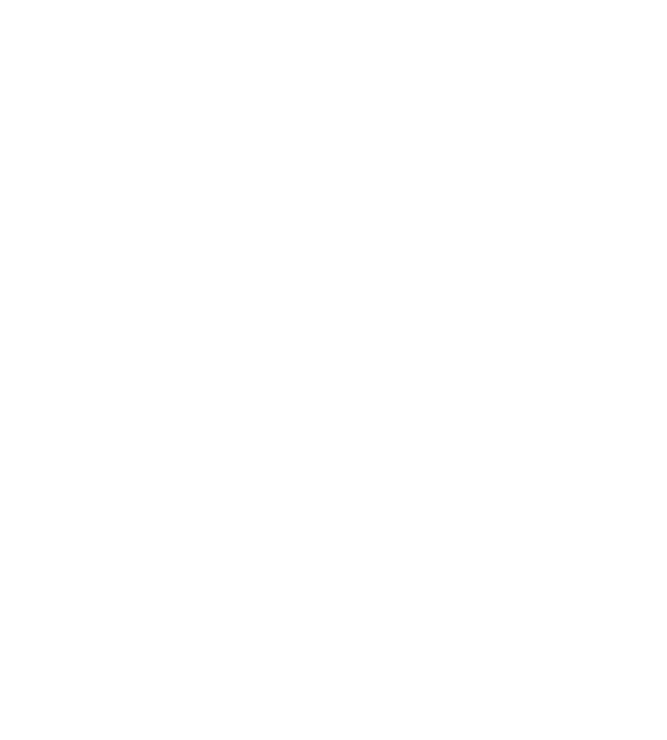
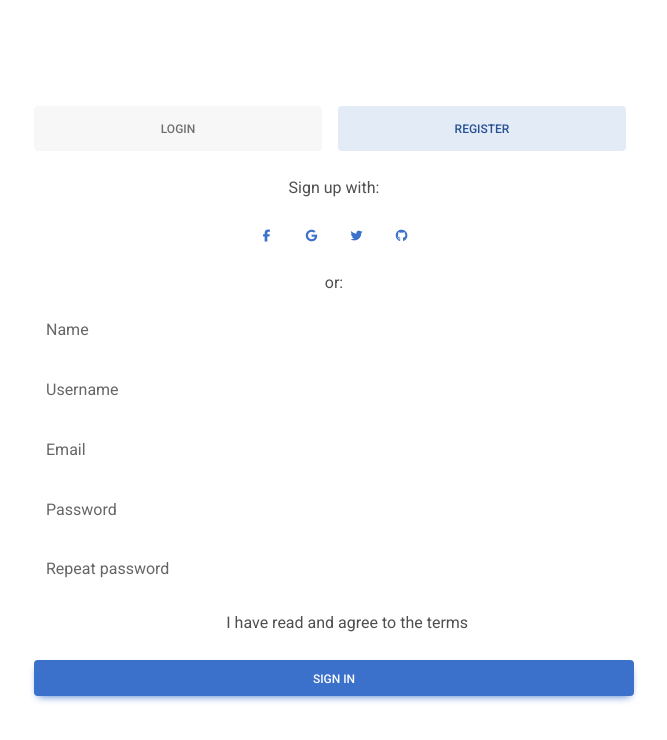
Before and after one commit to Huzaifa-Khan-Official/dentist-website-try, a React (Create React App) app: page /signup in a window 1280 px wide. Before the commit this address had no page. Shown: the top 740 px of the page, without its empty margins (306-973 px from the left). Built offline with nearby package versions, Linux system fonts and the light colour scheme.

Commit message:
Signup component done

```diff
--- a/src/Configuration/Router.jsx
+++ b/src/Configuration/Router.jsx
@@ -3,6 +3,7 @@
 import Home from '../Pages/Home'
 import Navbar from '../Components/Navbar'
 import Login from '../Pages/Login/Login'
+import Signup from '../Pages/Signup/Signup'
 
 export default function Router() {
     const [isUser, setIsUser] = useState(false);
@@ -19,6 +20,7 @@
                         isUser ? <Navigate to={"/"} /> :
                             <Login />
                     } />
+                    <Route path='/signup' element={<Signup />} />
                 </Routes>
             </BrowserRouter>
         </div>
--- a/src/Pages/Login/Login.jsx
+++ b/src/Pages/Login/Login.jsx
@@ -1,5 +1,6 @@
 import React from "react";
 import "./Login.css";
+import { Link } from "react-router-dom";
 
 const Login = () => {
     return (
@@ -11,8 +12,10 @@
                             aria-controls="pills-login" aria-selected="true">Login</a>
                     </li>
                     <li className="nav-item" role="presentation">
-                        <a className="nav-link" id="tab-register" data-mdb-toggle="pill" href="#pills-register" role="tab"
-                            aria-controls="pills-register" aria-selected="false">Register</a>
+                        <Link className="nav-link" id="tab-register" data-mdb-toggle="pill" role="tab"
+                            aria-controls="pills-register" aria-selected="false" to={"/signup"}>
+                            Register
+                        </Link>
                     </li>
                 </ul>
 
@@ -70,64 +73,6 @@
                             </div>
                         </form>
                     </div>
-                    <div className="tab-pane fade" id="pills-register" role="tabpanel" aria-labelledby="tab-register">
-                        <form>
-                            <div className="text-center mb-3">
-                                <p>Sign up with:</p>
-                                <button type="button" className="btn btn-link btn-floating mx-1">
-                                    <i className="fab fa-facebook-f"></i>
-                                </button>
-
-                                <button type="button" className="btn btn-link btn-floating mx-1">
-                                    <i className="fab fa-google"></i>
-                                </button>
-
-                                <button type="button" className="btn btn-link btn-floating mx-1">
-                                    <i className="fab fa-twitter"></i>
-                                </button>
-
-                                <button type="button" className="btn btn-link btn-floating mx-1">
-                                    <i className="fab fa-github"></i>
-                                </button>
-                            </div>
-
-                            <p className="text-center">or:</p>
-
-                            <div className="form-outline mb-4">
-                                <input type="text" id="registerName" className="form-control" />
-                                <label className="form-label">Name</label>
-                            </div>
-
-                            <div className="form-outline mb-4">
-                                <input type="text" id="registerUsername" className="form-control" />
-                                <label className="form-label" >Username</label>
-                            </div>
-
-                            <div className="form-outline mb-4">
-                                <input type="email" id="registerEmail" className="form-control" />
-                                <label className="form-label" >Email</label>
-                            </div>
-
-                            <div className="form-outline mb-4">
-                                <input type="password" id="registerPassword" className="form-control" />
-                                <label className="form-label" >Password</label>
-                            </div>
-
-                            <div className="form-outline mb-4">
-                                <input type="password" id="registerRepeatPassword" className="form-control" />
-                                <label className="form-label" >Repeat password</label>
-                            </div>
-
-                            <div className="form-check d-flex justify-content-center mb-4">
-                                {/* <input className="form-check-input me-2" type="checkbox" value="" id="registerCheck" checked aria-describedby="registerCheckHelpText" /> */}
-                                <label className="form-check-label">
-                                    I have read and agree to the terms
-                                </label>
-                            </div>
-
-                            <button type="submit" className="btn btn-primary btn-block mb-3">Sign in</button>
-                        </form>
-                    </div>
                 </div>
             </div>
         </div>
--- /dev/null
+++ b/src/Pages/Signup/Signup.css
@@ -0,0 +1,17 @@
+.SignUpComponentDiv {
+    width: 50%;
+    padding: 50px 20px;
+}
+
+@media (max-width: 576px) {
+    .SignUpComponentDiv {
+        width: 100%;
+    }
+
+    .SignUpComponentDiv .nav {
+        flex-direction: column;
+    }
+    .formCheckDiv {
+        padding-left: 0 !important;
+    }
+}
--- /dev/null
+++ b/src/Pages/Signup/Signup.jsx
@@ -0,0 +1,86 @@
+import React from 'react'
+import "./Signup.css"
+import { Link } from 'react-router-dom';
+
+function Signup() {
+    return (
+        <div className="d-flex justify-content-center pt-5 pb-5">
+            <div className="SignUpComponentDiv">
+                <ul className="nav nav-pills nav-justified mb-3 " id="ex1" role="tablist">
+                    <li className="nav-item" role="presentation">
+                        <Link className="nav-link" id="tab-register" data-mdb-toggle="pill" role="tab"
+                            aria-controls="pills-register" aria-selected="false" to={"/login"}>
+                            Login
+                        </Link>
+                    </li>
+                    <li className="nav-item" role="presentation">
+                        <a className="nav-link active" id="tab-register" data-mdb-toggle="pill" href="#pills-register" role="tab"
+                            aria-controls="pills-register" aria-selected="true">Register</a>
+                    </li>
+                </ul>
+
+
+                <div className="tab-pane fade show active" id="pills-register" role="tabpanel" aria-labelledby="tab-register">
+                    <form>
+                        <div className="text-center mb-3">
+                            <p>Sign up with:</p>
+                            <button type="button" className="btn btn-link btn-floating mx-1">
+                                <i className="fab fa-facebook-f"></i>
+                            </button>
+
+                            <button type="button" className="btn btn-link btn-floating mx-1">
+                                <i className="fab fa-google"></i>
+                            </button>
+
+                            <button type="button" className="btn btn-link btn-floating mx-1">
+                                <i className="fab fa-twitter"></i>
+                            </button>
+
+                            <button type="button" className="btn btn-link btn-floating mx-1">
+                                <i className="fab fa-github"></i>
+                            </button>
+                        </div>
+
+                        <p className="text-center">or:</p>
+
+                        <div className="form-outline mb-4">
+                            <input type="text" id="registerName" className="form-control" />
+                            <label className="form-label">Name</label>
+                        </div>
+
+                        <div className="form-outline mb-4">
+                            <input type="text" id="registerUsername" className="form-control" />
+                            <label className="form-label" >Username</label>
+                        </div>
+
+                        <div className="form-outline mb-4">
+                            <input type="email" id="registerEmail" className="form-control" />
+                            <label className="form-label" >Email</label>
+                        </div>
+
+                        <div className="form-outline mb-4">
+                            <input type="password" id="registerPassword" className="form-control" />
+                            <label className="form-label" >Password</label>
+                        </div>
+
+                        <div className="form-outline mb-4">
+                            <input type="password" id="registerRepeatPassword" className="form-control" />
+                            <label className="form-label" >Repeat password</label>
+                        </div>
+
+                        <div className="form-check d-flex justify-content-center mb-4">
+                            {/* <input className="form-check-input me-2" type="checkbox" value="" id="registerCheck" checked aria-describedby="registerCheckHelpText" /> */}
+                            <label className="form-check-label">
+                                I have read and agree to the terms
+                            </label>
+                        </div>
+
+                        <button type="submit" className="btn btn-primary btn-block mb-3">Sign in</button>
+                    </form>
+                </div>
+            </div >
+        </div >
+    )
+}
+
+export default Signup;
```
